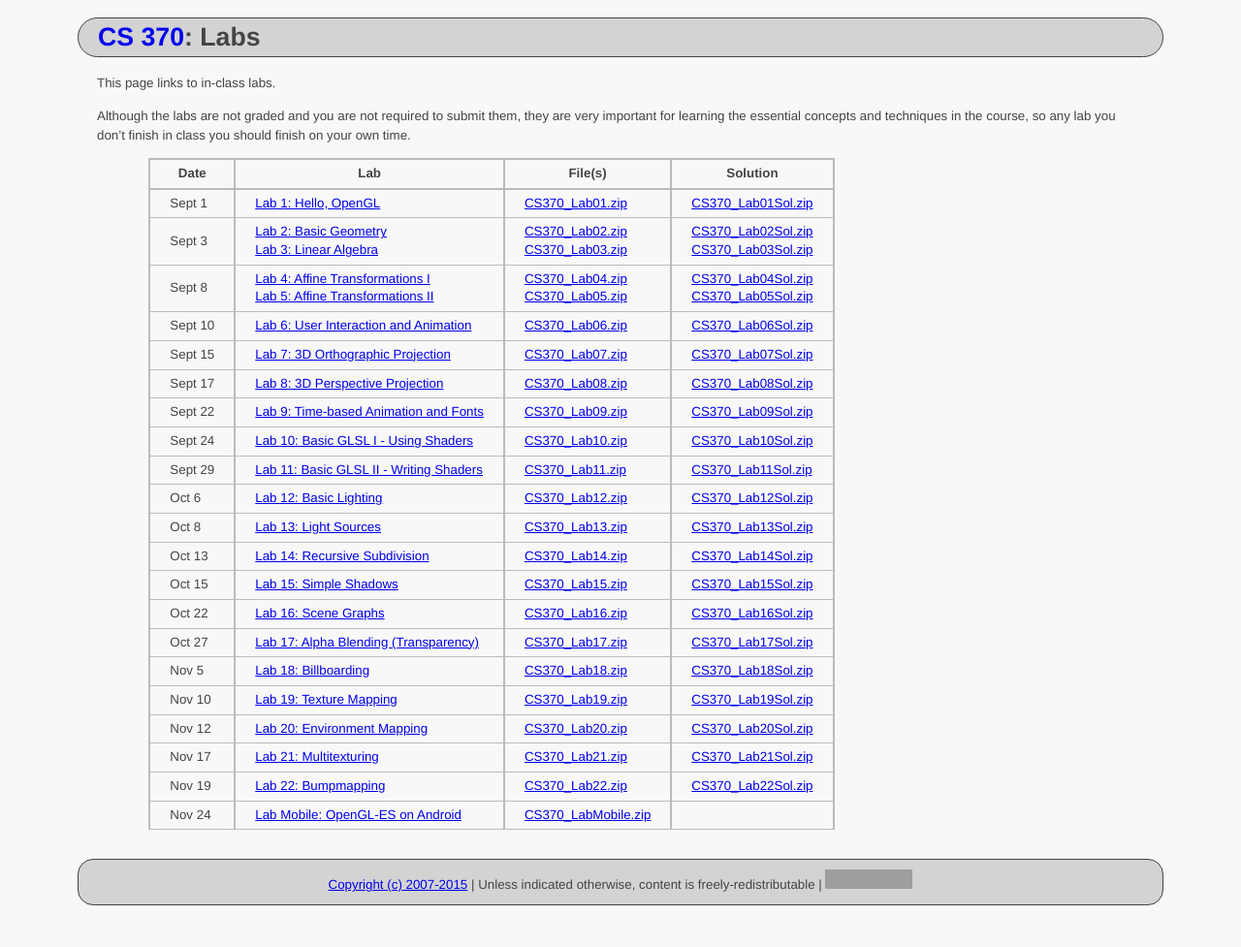
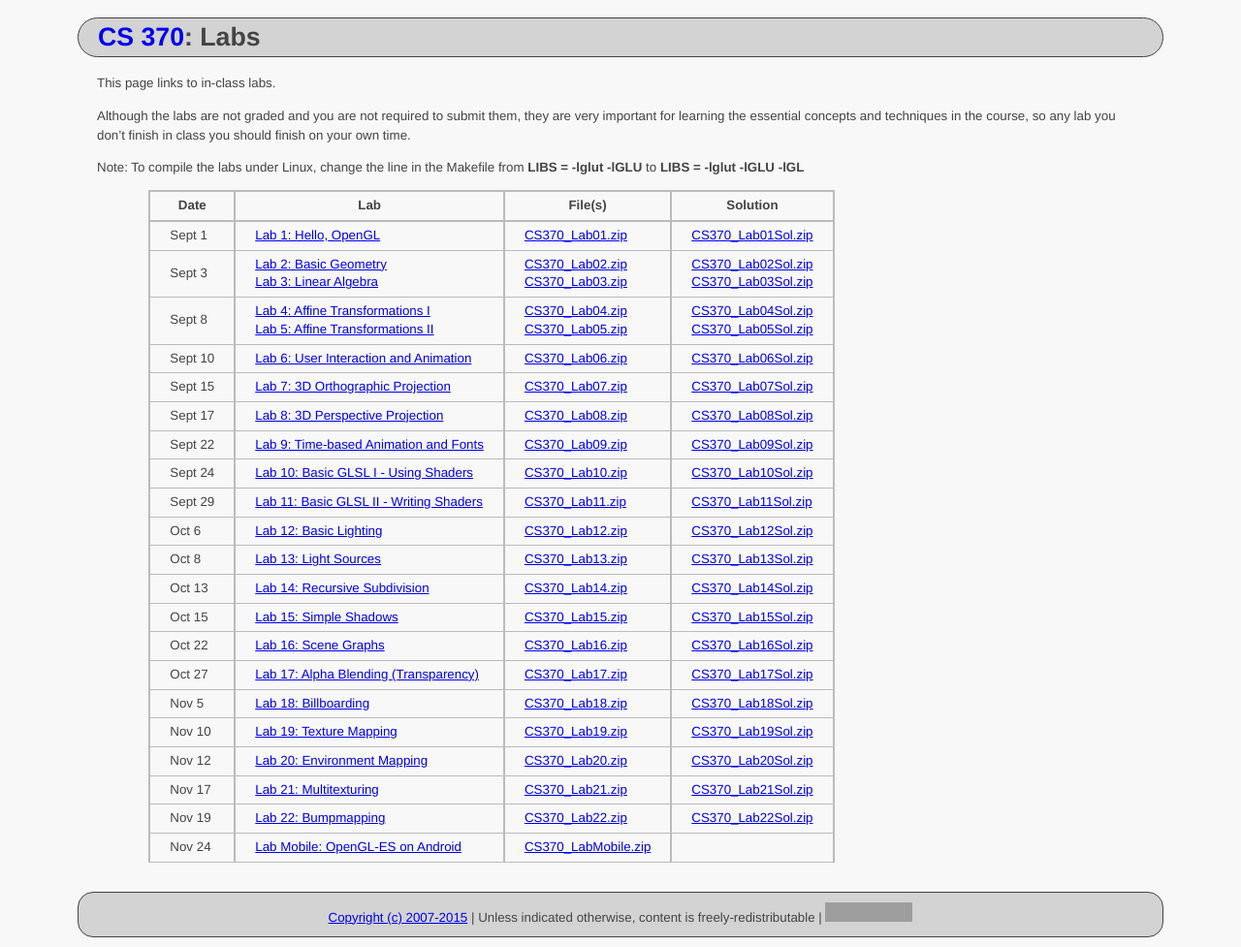
Before and after one commit to ycpcs/cs370-fall2015, a Jekyll site: the page built from labs/index.md, in a window 1280 px wide. Shown: the whole page at 97% size. Built offline with Jekyll 4.4.1, drawn with Linux system fonts in a browser that asks for light colours; Markdown is read by kramdown in place of the engine named in the settings; before the commit the page ends 944 px from its top, so only the background shows below that; grey boxes are pictures that could not be loaded.

Commit message:
add fix for linux
add fix for compiling under linux

```diff
--- a/labs/index.md
+++ b/labs/index.md
@@ -6,6 +6,8 @@ title: "Labs"
 This page links to in-class labs.
 
 Although the labs are not graded and you are not required to submit them, they are very important for learning the essential concepts and techniques in the course, so any lab you don't finish in class you should finish on your own time.
+
+Note: To compile the labs under Linux, change the line in the Makefile from **LIBS = -lglut -lGLU** to **LIBS = -lglut -lGLU -lGL**
 
 > Date | Lab | File(s) | Solution |
 > ---- | --- | ------- | -------- |
```
